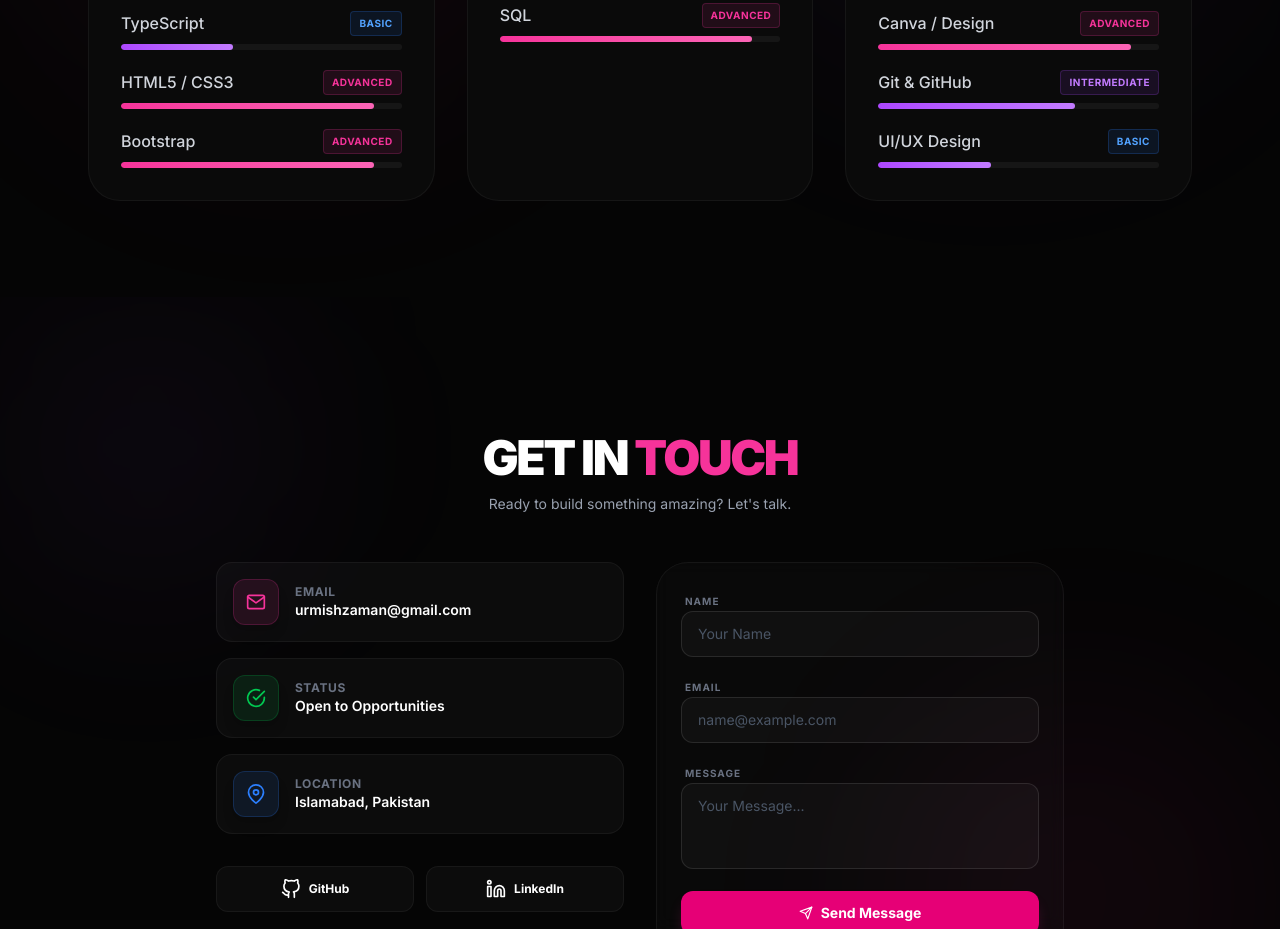
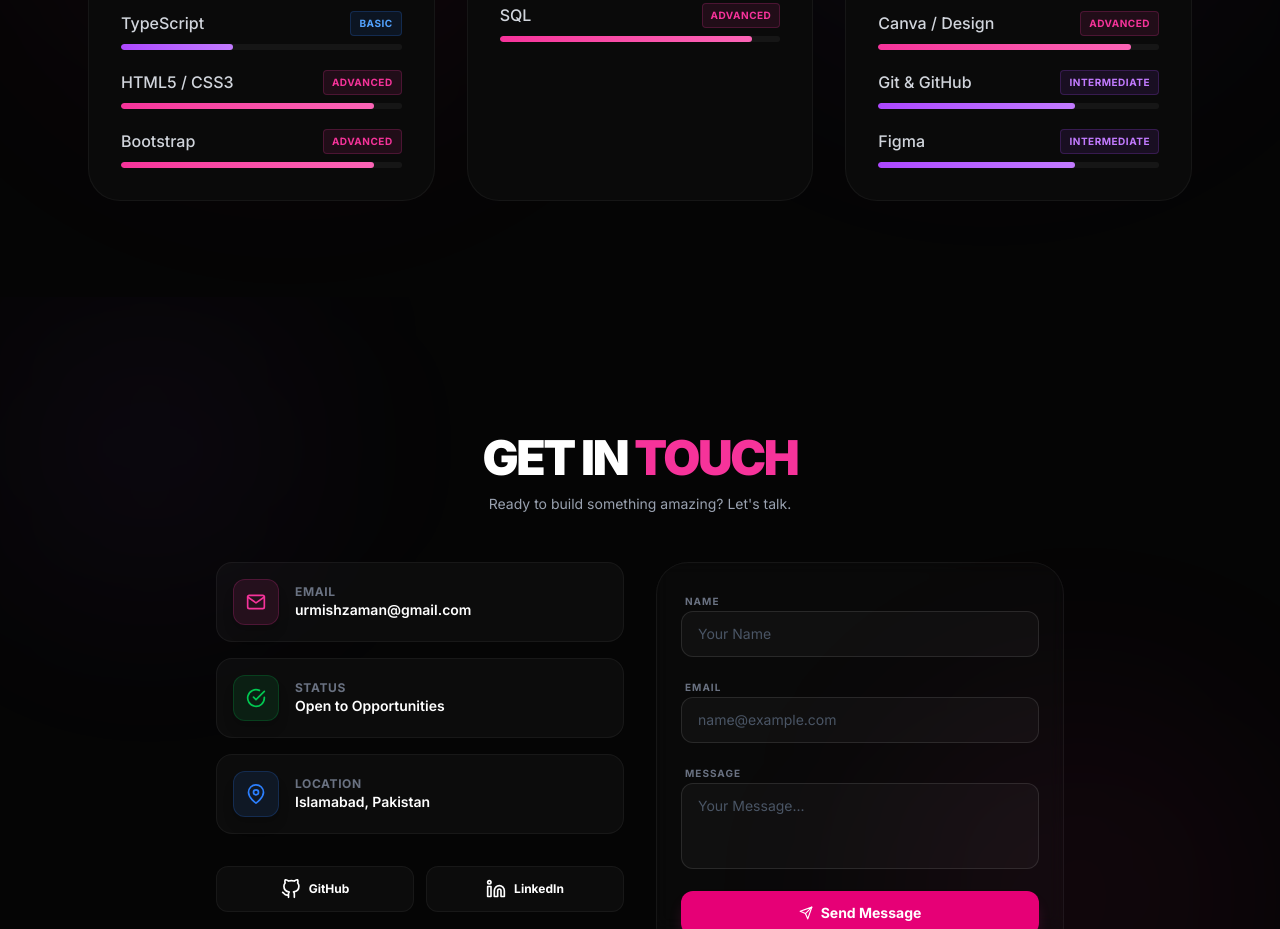
Before and after one commit to Urmish046/NextPortfolio, a Next.js app: page / in a window 1280 px wide. Shown: the part 3960-4889 px from the top of the page. Built offline with nearby package versions, Linux system fonts and the light colour scheme.

Commit message:
Added Figma to skills section

```diff
--- a/components/Home/Skills/Skills.tsx
+++ b/components/Home/Skills/Skills.tsx
@@ -42,7 +42,7 @@ const skillCategories = [
       { name: "Teamwork", level: "Advanced" },
       { name: "Canva / Design", level: "Advanced" },
       {name: "Git & GitHub", level: "Intermediate"},
-      {name: "UI/UX Design", level: "Basic"}
+      {name: "Figma", level: "Intermediate"}
     ]
   }
 ];
```
